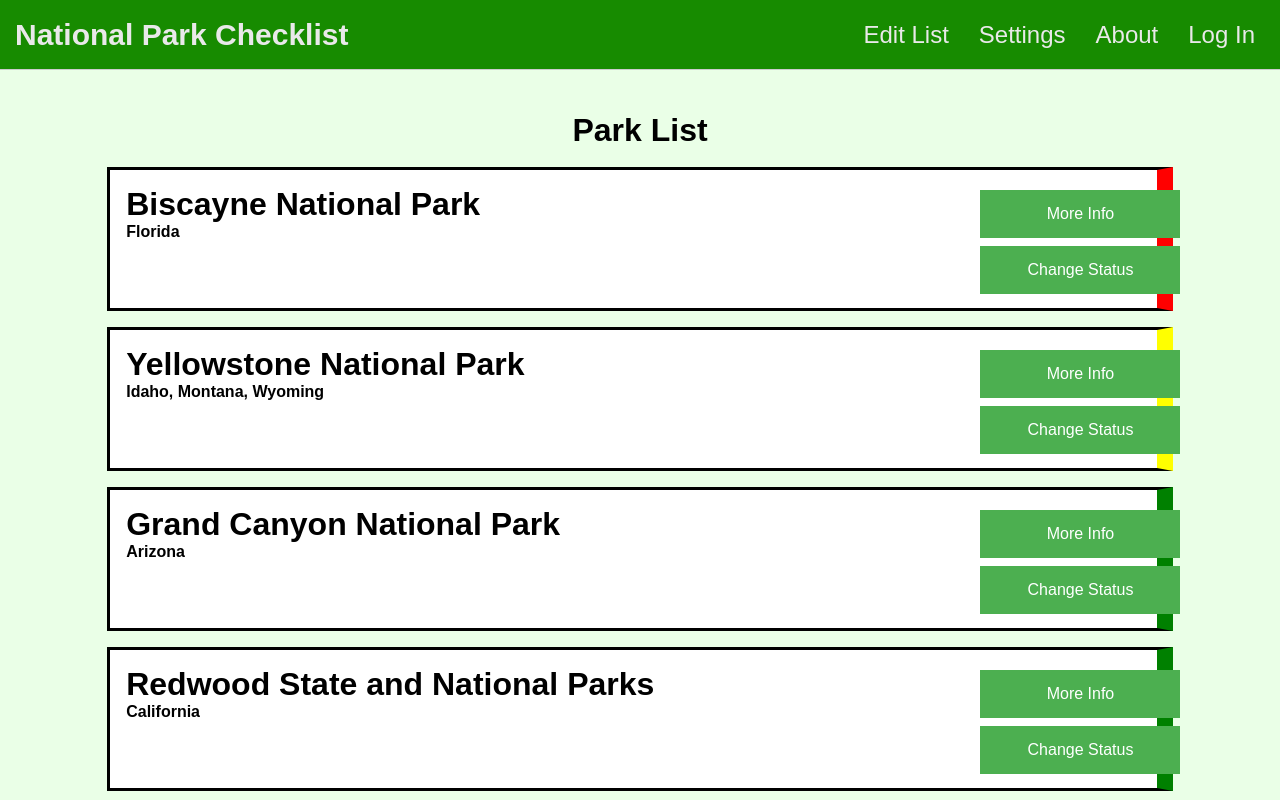
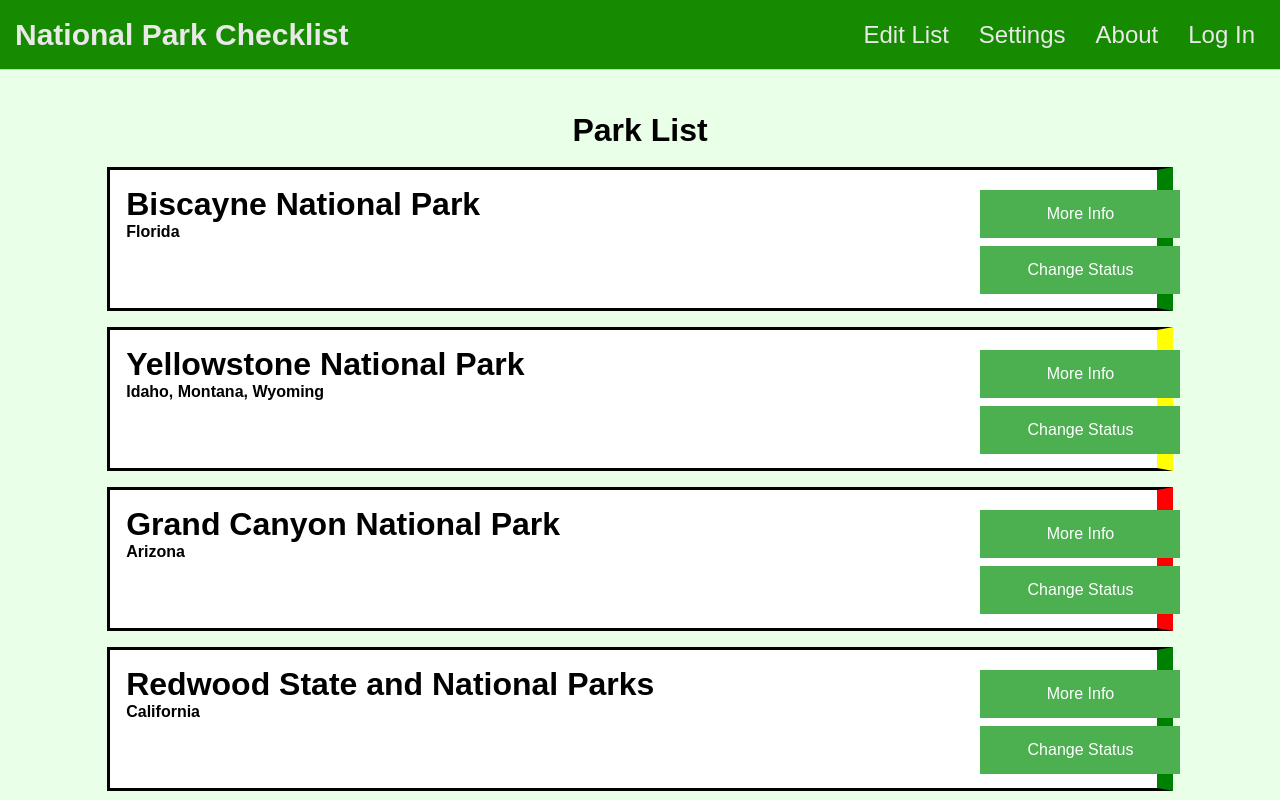
Before and after one commit to euouae682/national-park-checklist, a React (Create React App) app: page / in a window 1280 px wide. Shown: the top 800 px of the page. Built offline with nearby package versions, Linux system fonts and the light colour scheme; data requests are answered from the project's data file.

Commit message:
toggling status now updates the server

```diff
--- a/db.json
+++ b/db.json
@@ -4,49 +4,49 @@
       "id": 1,
       "name": "Biscayne National Park",
       "location": "Florida",
-      "status": "0"
+      "status": 2
     },
     {
       "id": 2,
       "name": "Yellowstone National Park",
       "location": "Idaho, Montana, Wyoming",
-      "status": "1"
+      "status": 1
     },
     {
       "id": 3,
       "name": "Grand Canyon National Park",
       "location": "Arizona",
-      "status": "2"
+      "status": 0
     },
     {
       "id": 4,
       "name": "Redwood State and National Parks",
       "location": "California",
-      "status": "2"
+      "status": 2
     },
     {
       "id": 5,
       "name": "Black Rock Desert-High Rock Canyon Emigrant Trails National Conservation Area",
       "location": "Nevada",
-      "status": "0"
+      "status": 0
     },
     {
       "id": 6,
       "name": "Devil's Tower National Monument",
       "location": "Wyoming",
-      "status": "2"
+      "status": 2
     },
     {
       "id": 7,
       "name": "Aniakchak National Monument",
       "location": "Alaska",
-      "status": "0"
+      "status": 0
     },
     {
       "id": 8,
       "name": "Black Canyon of the Gunnison National Park",
       "location": "Colorado",
-      "status": "1"
+      "status": 1
     },
     {
       "name": "Bears Ears National Monument",
--- a/src/App.js
+++ b/src/App.js
@@ -26,6 +26,13 @@ function App() {
     return data;
   }
 
+  const fetchPark = async (id) => {
+    const res = await fetch(`http://localhost:5000/parks/${id}`)
+    const item = await res.json()
+
+    return item
+  }
+
   const addPark = async (park) => {
     const res = await fetch('http://localhost:5000/parks', {
       method: 'POST',
@@ -38,6 +45,28 @@ function App() {
     const data = await res.json()
 
     setParkList([...parkList, data])
+  }
+
+  const toggleStatus = async (id) => {
+    console.log("this will toggle the status of the park");
+    const parkItem = await fetchPark(id)
+    console.log(parkItem)
+    const updatedPark = { ...parkItem, status: ((parkItem.status + 1) % 3) }
+    console.log(updatedPark)
+
+    const res = await fetch(`http://localhost:5000/parks/${id}`, {
+      method: 'PUT',
+      headers: {
+        'Content-type': 'application/json'
+      },
+      body: JSON.stringify(updatedPark)
+    })
+
+    const data = await res.json()
+
+    console.log(data);
+
+    setParkList(parkList.map((p) => p.id === id ? {...p, status: data.status} : p));
   }
 
   const deletePark = async (park) => {
@@ -65,7 +94,7 @@ function App() {
       <Header text="National Park Checklist" toggleEdit={toggleEdit} toggleSettings={toggleSettings} />
       <div className="flex">
         {showEdit && <EditList onSubmitEdit={addPark} />}
-        <Main list={parkList} />
+        <Main list={parkList} toggleStatus={toggleStatus} />
         {showSettings && <Settings />}
       </div>
       <Footer text="A project by euouae" />
--- a/src/components/Main.js
+++ b/src/components/Main.js
@@ -1,23 +1,15 @@
 // import { useState } from 'react';
-import Park from './Park.js';
+import ParkItem from './ParkItem.js';
 
-export const Main = ({ list }) => {
+export const Main = ({ list, toggleStatus }) => {
   return (
     <main>
-      <div class="lists">
+      <div className="lists">
         <h2>Park List</h2>
         <ul>
           {list.map((park) => (
-            <Park key={list.indexOf(park)} name={park["name"]} location={park["location"]} pstatus={park["status"]} />
+            <ParkItem key={park.id} park={park} toggleStatus={toggleStatus} />
           ))}
-          {/* <Park name="Biscayne National Park" location="Florida" pstatus="0" />
-          <Park name="Aniakchak National Monument" location="Alaska" pstatus="0" />
-          <Park name="Yellowstone National Park" location="Idaho, Montana, Wyoming" pstatus="1" />
-          <Park name="Black Rock Desert-High Rock Canyon Emigrant Trails National Conservation Area" location="Nevada" pstatus="1" />
-          <Park name="Black Canyon of the Gunnison National Park" location="Colorado" pstatus="1" />
-          <Park name="Grand Canyon National Park" location="Arizona" pstatus="2" />
-          <Park name="Redwood State and National Parks" location="California" pstatus="2" />
-          <Park name="Devil's Tower National Monument" location="Wyoming" pstatus="2" /> */}
         </ul>
       </div>
     </main>
--- a/src/components/Park.js
+++ /dev/null
@@ -1,38 +0,0 @@
-import { useState } from 'react'
-import MoreInfo from './MoreInfo.js';
-
-export const Park = ({ name, location, pstatus }) => {
-    const statusArray = ["uv", "pv", "v"];
-    const [status, setStatus] = useState(pstatus);
-    const [showMore, setShowMore] = useState(false);
-
-    const showMoreInfo = () => {
-        console.log("clicked");
-        setShowMore(!showMore);
-    }
-
-    const toggleStatus = () => {
-        setStatus((status + 1) % 3);
-        console.log("toggle the status");
-        console.log(status);
-        console.log(statusArray[status]);
-    }
-
-    return (
-        <div className="container">
-            <li className={statusArray[status]}>
-                <div className="parkInfo">
-                    <h1>{ name }</h1>
-                    <h2>{ location }</h2>
-                </div>
-                <div className="buttons">
-                    <button onClick={showMoreInfo} >More Info</button>
-                    <button onClick={toggleStatus}>Change Status</button>
-                </div>
-                {showMore && <MoreInfo />}
-            </li>
-        </div>
-    )
-}
-
-export default Park;
--- /dev/null
+++ b/src/components/ParkItem.js
@@ -0,0 +1,43 @@
+import { useState } from 'react'
+import MoreInfo from './MoreInfo.js'
+
+export const ParkItem = ({ park, toggleStatus }) => {
+    const statusArray = ["uv", "pv", "v"]
+    // const [status, setStatus] = useState(park.status)
+    const [showMore, setShowMore] = useState(false)
+
+    const showMoreInfo = () => {
+        console.log("clicked")
+        setShowMore(!showMore)
+    }
+
+    const onToggle = () => {
+        toggleStatus(park.id)
+        // setStatus(park.status)
+    }
+
+    const deletePark = () => {
+        console.log("this deletes the following park:")
+        console.log(park.name)
+        console.log("ID: " + park.id)
+        console.log()
+    }
+
+    return (
+        <div className="container">
+            <li className={statusArray[park.status]}>
+                <div className="parkInfo">
+                    <h1>{ park.name }</h1>
+                    <h2>{ park.location }</h2>
+                </div>
+                <div className="buttons">
+                    <button onClick={showMoreInfo} >More Info</button>
+                    <button onClick={onToggle}>Change Status</button>
+                </div>
+                {showMore && <MoreInfo deletePark={deletePark} />}
+            </li>
+        </div>
+    )
+}
+
+export default ParkItem;
```
